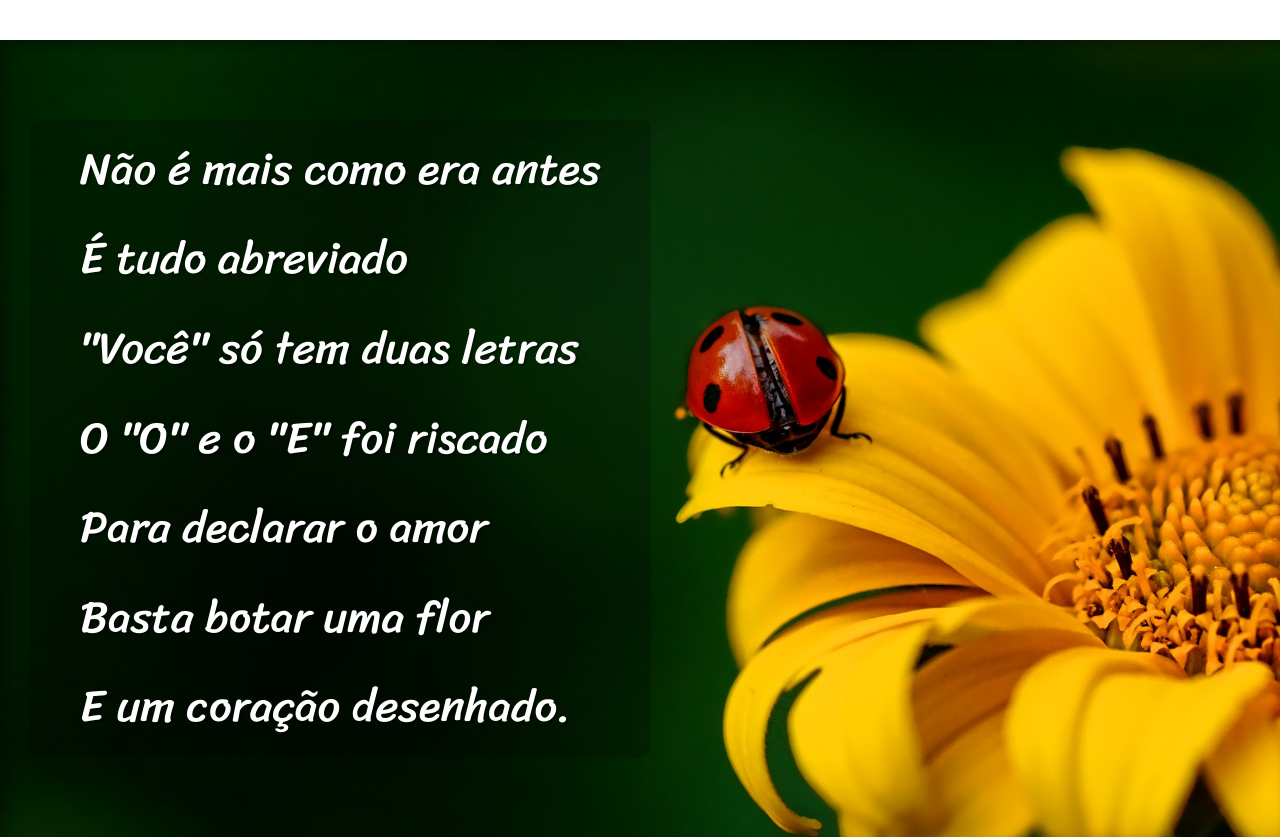
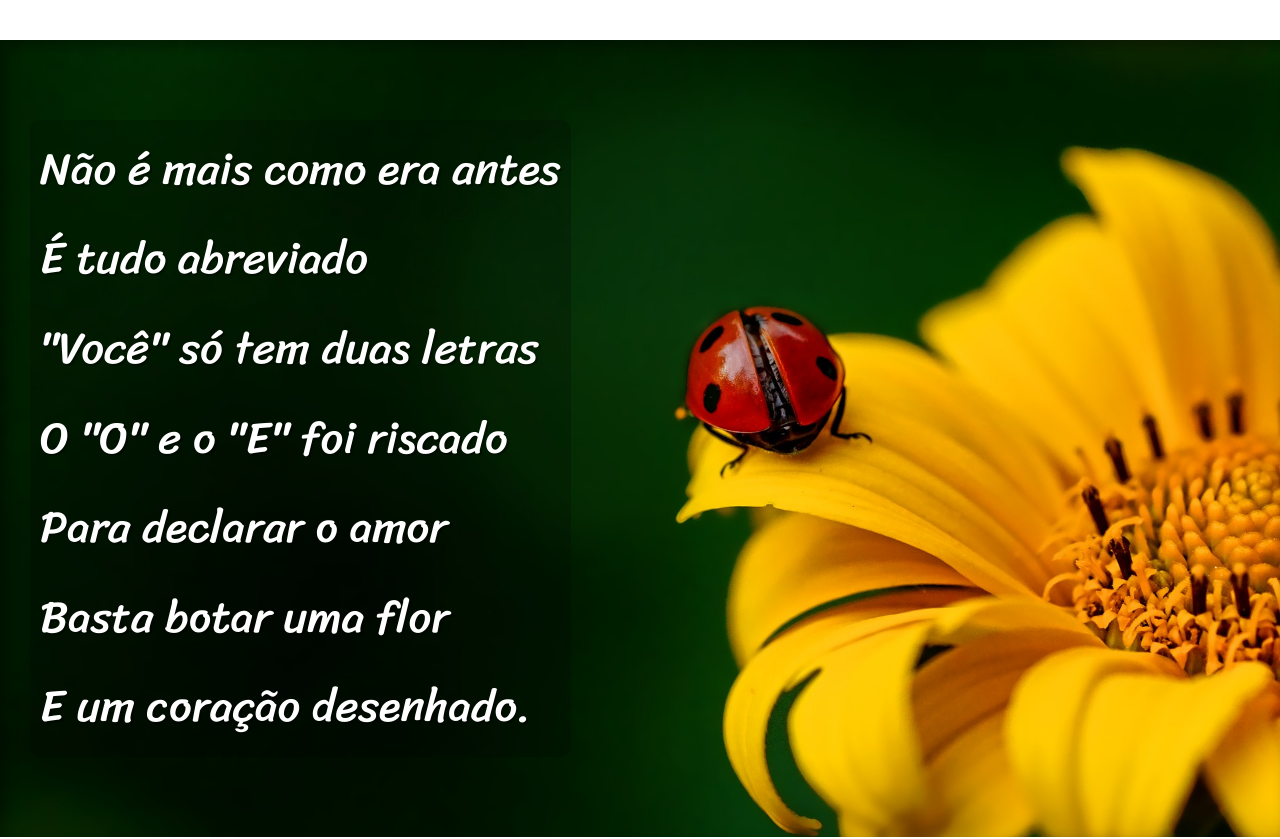
Before and after one commit to giovanicerejobrasil/projeto-cordel, a plain HTML site: page index.html in a window 1280 px wide. Shown: the part 1040-1879 px from the top of the page. Drawn offline with Linux system fonts and the light colour scheme.

Commit message:
Update style.css

```diff
--- a/css/style.css
+++ b/css/style.css
@@ -79,7 +79,7 @@ section.imagem {
 section.imagem > p {
   background-color: rgba(0, 0, 0, 0.200);
   display: inline-block;
-  padding: 5px 50px;
+  padding: 5px 10px;
   text-shadow: 2px 2px 1px rgba(0, 0, 0, 0.360);
   border-radius: 10px;
 }
```
